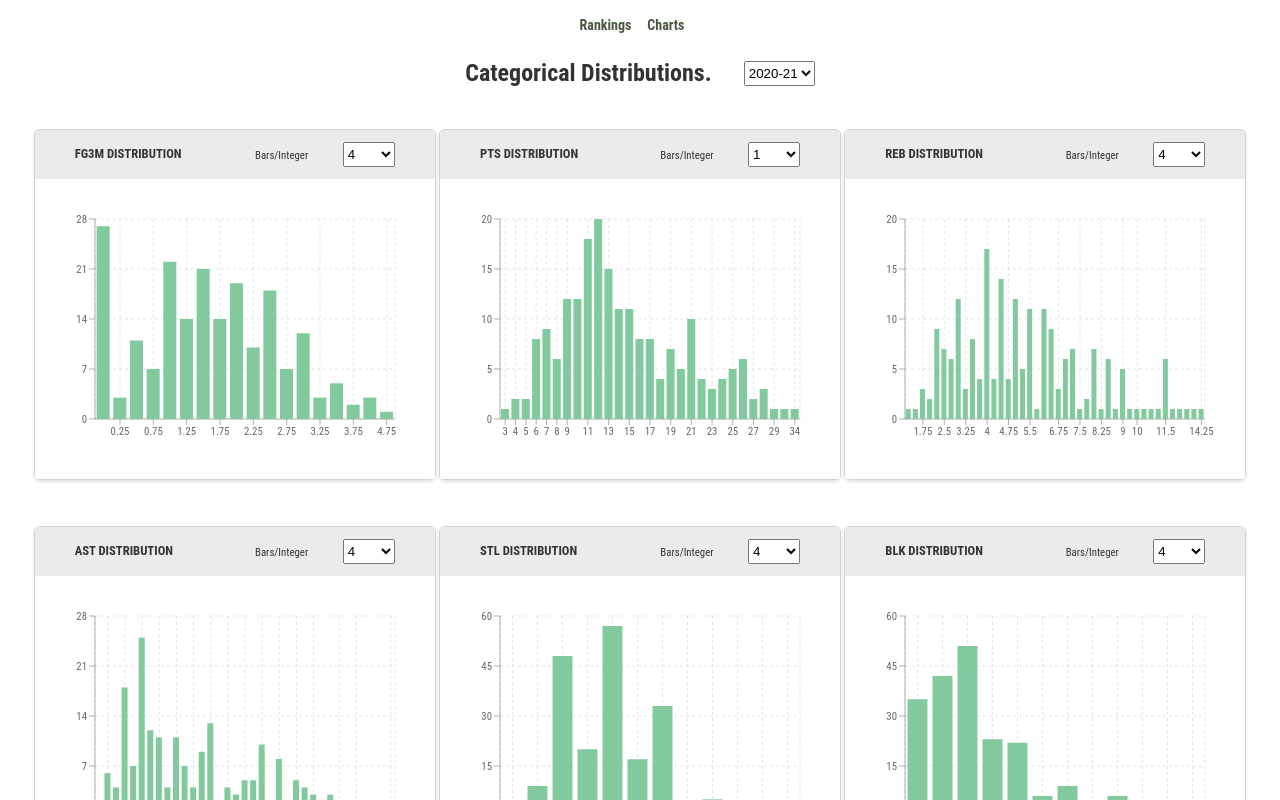
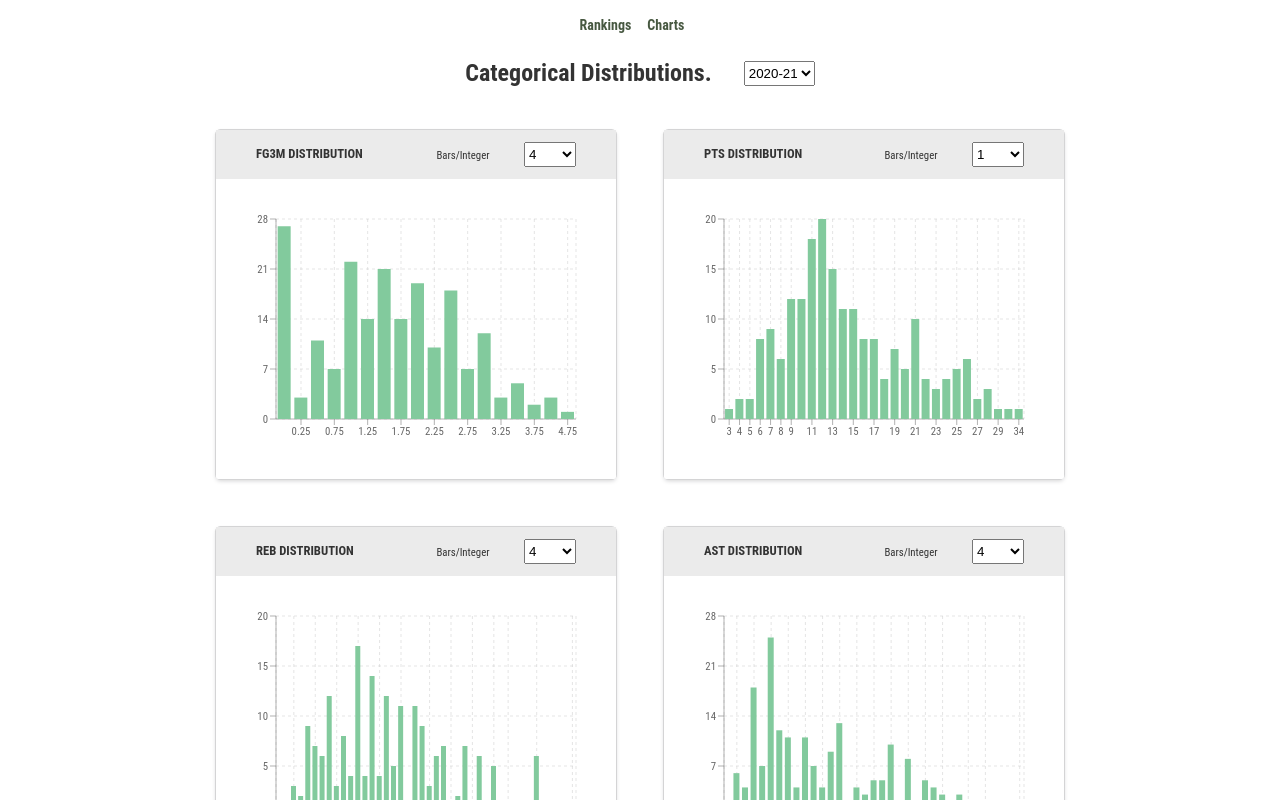
Before and after one commit to j-dags/AboveTheBreak, a React (Create React App) app: page /stat-charts in a window 1280 px wide. Shown: the top 800 px of the page. Built offline with nearby package versions, Linux system fonts and the light colour scheme.

Commit message:
hover highlight

```diff
--- a/src/components/Histogram.css
+++ b/src/components/Histogram.css
@@ -25,8 +25,6 @@ h3 {
 	border-radius: 5px;
 	display: flex;
 	flex-direction: column;
-	margin: 0rem 0rem 3rem 0rem;
-
 	max-width: 100%;
 	position: relative;
 
--- a/src/components/LeagueCharts.css
+++ b/src/components/LeagueCharts.css
@@ -1,9 +1,10 @@
 #histogram-container {
 	display: flex;
 	flex-wrap: wrap;
-	justify-content: space-around;
+	justify-content: center;
 	max-width: 1300px;
 	margin: 2rem;
+	gap: 3rem;
 }
 
 .histogram-header {
--- a/src/components/PlayerCharts.js
+++ b/src/components/PlayerCharts.js
@@ -59,7 +59,7 @@ const PlayerCharts = ({
 	const springRef = useRef();
 	const props = useSpring({
 		ref: springRef,
-		config: config.smooth,
+		config: { mass: 1, tension: 170, friction: 26, velocity: 10 },
 		from: { height: '0px' },
 		to: {
 			height: showCharts ? heights : '0px',
```
